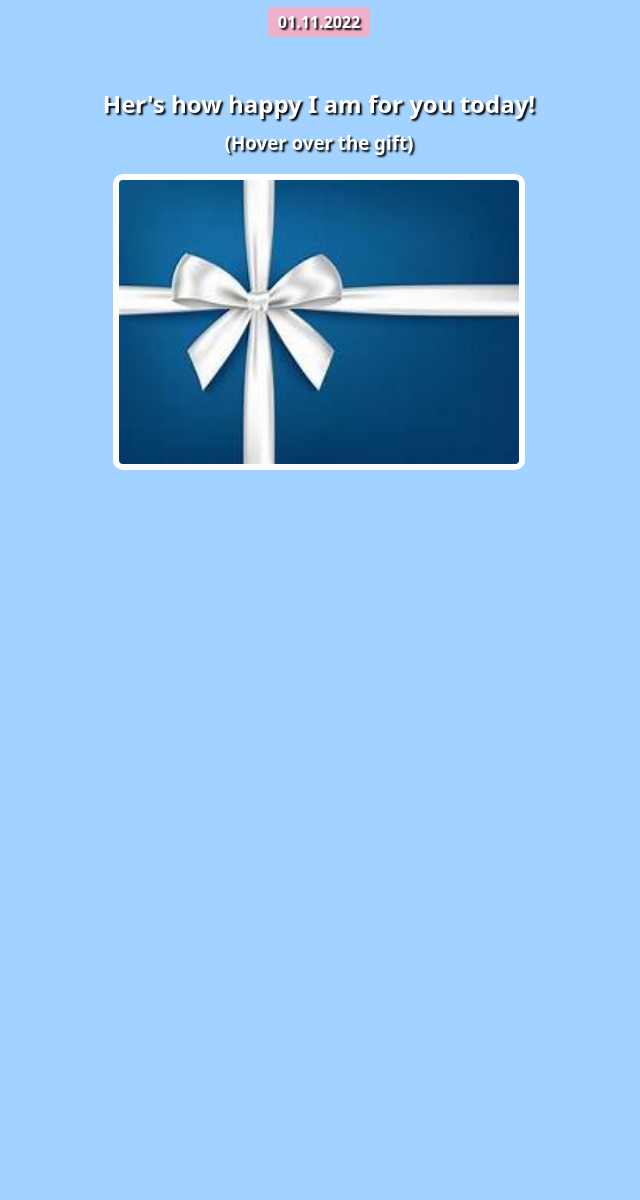
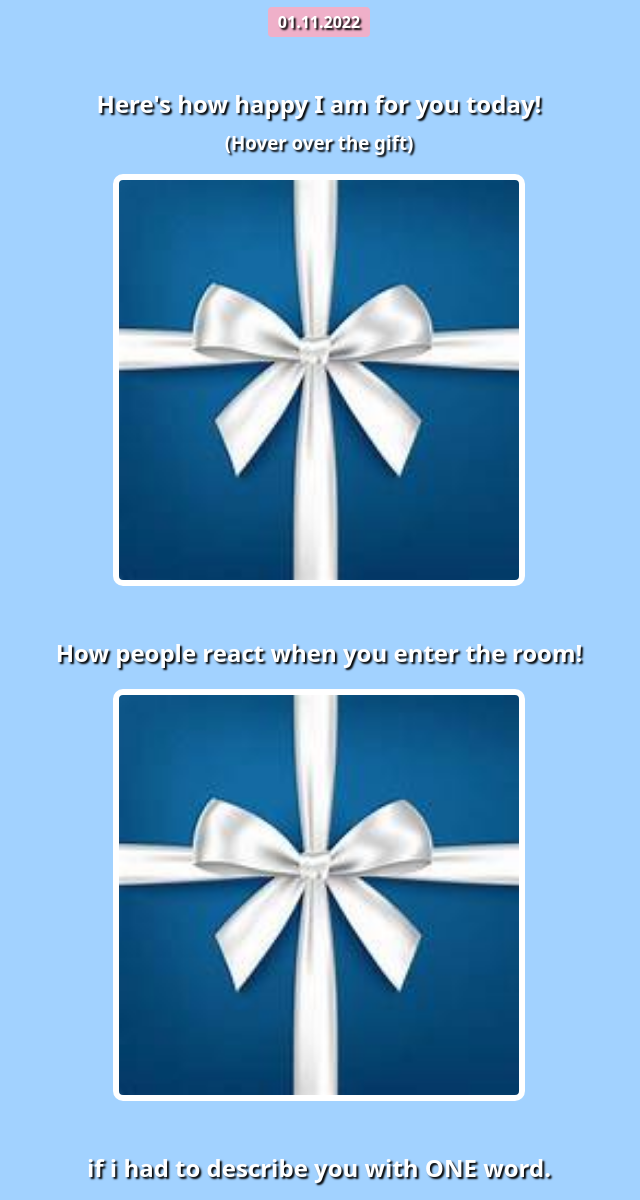
Before and after one commit to ssawalwade9/card, a plain HTML site: page index.html in a window 1280 px wide. Shown: the part 559-1759 px from the top of the page, without its empty margins (321-961 px from the left). Before the commit the page ends 1042 px from the top, so only its background shows below. Drawn offline with Linux system fonts and the light colour scheme; a web font is replaced by a local one.

Commit message:
multiple additions

```diff
--- a/index.html
+++ b/index.html
@@ -18,9 +18,21 @@
             <h4 id="date">01.11.2022</h4>
          </div>
          <div class="gift">
-            <h2 class="gift-title">Her's how happy I am for you today! </h2>
+            <h2 class="gift-title">Here's how happy I am for you today! </h2>
             <h3 class="gift-hint">(Hover over the gift)</h3>
-            <img src="gift.jpeg" alt="the lid of the gift box" class="img2" width="400px">
+            <div alt="the lid of the gift box" class="img2" id="img2-happy" ></div>
+         </div>
+         <div class="gift">
+            <h2 class="hotheading">How people react when you enter the room!</h2>
+            <div alt="the lid of the gift box" class="img2" id="img2-hot" ></div>
+         </div>
+         <div class="gift">
+            <h2 class="describe">if i had to describe you with ONE word.</h2>
+            <div alt="the lid of the gift box" class="img2" id="img2-genius" ></div>
+         </div>
+         <div class="gift">
+            <h2 class="badass">The only person as badass as you!</h2>
+            <div alt="the lid of the gift box" class="img2" id="img2-badass" ></div>
          </div>
     </body>
 </html>
--- a/style.css
+++ b/style.css
@@ -32,6 +32,27 @@ body{
 .img2{
     border: 6px solid white;
     border-radius: 10px;
+    width:400px;
+    height:400px;
+    background-image: url(gift.jpeg);
+    background-size:cover ;
+    margin: 0 auto;
+}
+#img2-happy:hover{
+    background-image: url("happy.gif");
+    background-size: cover;
+}
+#img2-hot:hover{
+    background-image: url("hot.gif");
+    background-size: cover;
+}
+#img2-genius:hover{
+    background-image: url("genius.gif");
+    background-size: cover;
+}
+#img2-badass:hover{
+    background-image: url("badass.gif");
+    background-size: cover;
 }
 .gift{
      margin-top: 50px;
```
Also changed, not shown: genius.gif (added), happy.gif (added), 2 other files.
